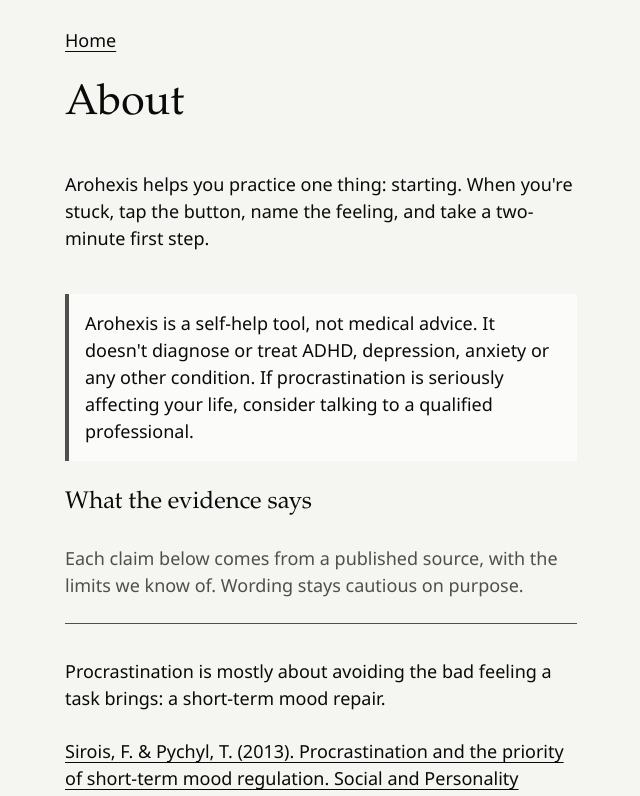
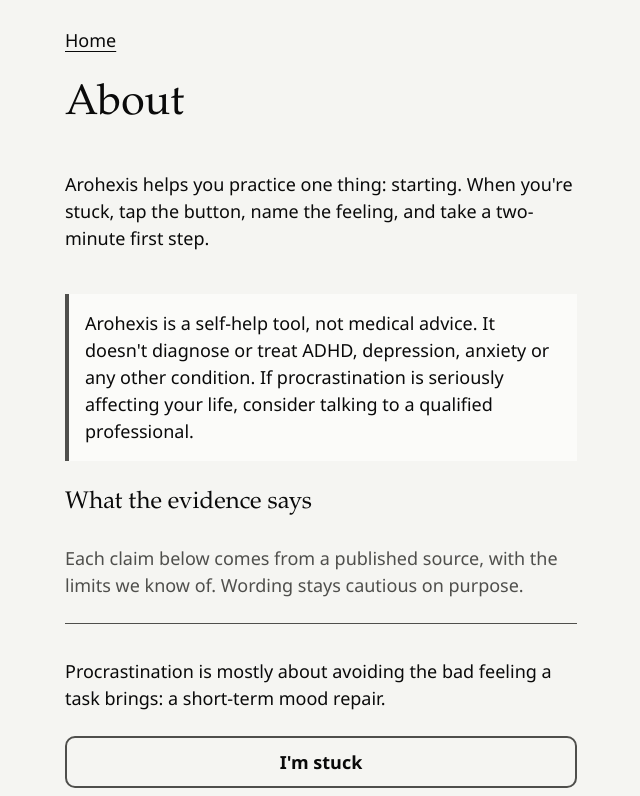
Before and after one commit to shreyandhawa/arohexis, a React (Vite) app: page /about in a window 1280 px wide. Shown: the top 796 px of the page, without its empty margins (319-959 px from the left). Built offline with nearby package versions, Linux system fonts and the light colour scheme; a web font is replaced by a local one.

Commit message:
fix(app): keep the stuck button persistent in the thumb zone

```diff
--- a/src/app/layout/Shell.module.css
+++ b/src/app/layout/Shell.module.css
@@ -22,8 +22,18 @@
   padding-block: var(--space-4);
 }
 
+/* Sticky so the stuck button stays in the thumb zone on long pages. */
 .footer {
-  padding-top: var(--space-4);
+  position: sticky;
+  bottom: 0;
+  padding-block: var(--space-3);
+  background: var(--color-bg);
+}
+
+/* Keeps a focused element above the sticky footer (WCAG 2.4.11). The footer
+   is the target height plus 2 x space-3, so this clears it. */
+:global(html) {
+  scroll-padding-bottom: calc(var(--target-min) + var(--space-8));
 }
 
 .title {
```
Also changed, not shown: 1 other file (tests, documents, lock files or other folders).
